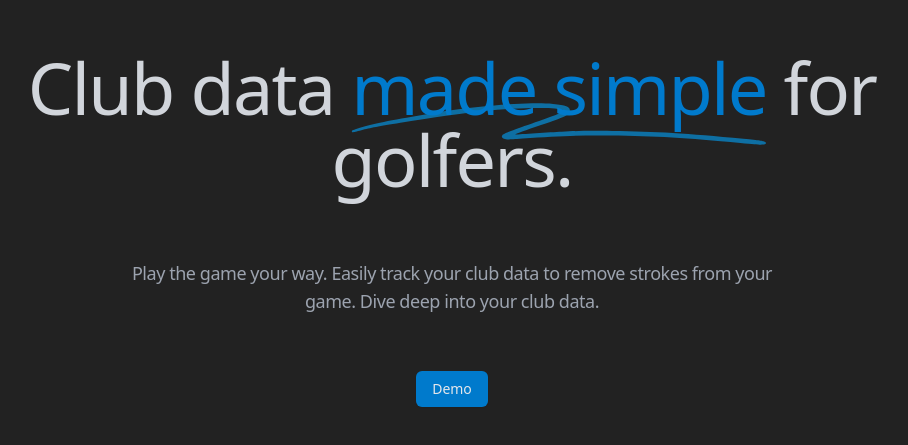
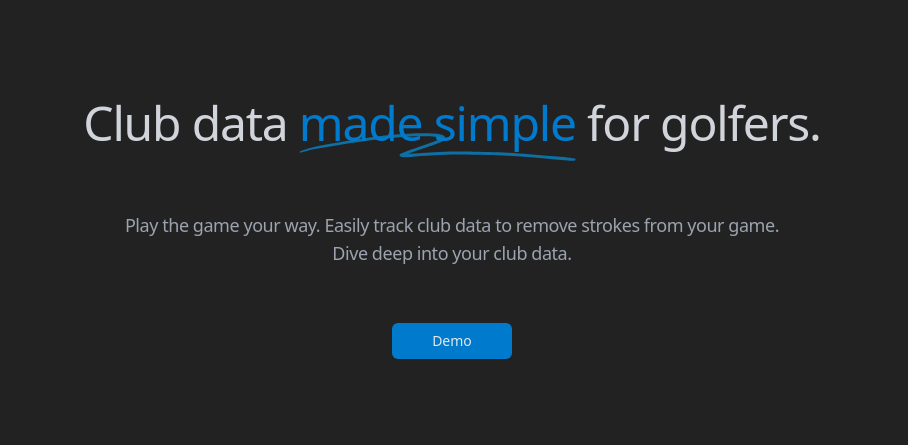
Before and after one commit to dougbeckwith/golf-stats-v2, a React (Create React App) app in the folder client/: page / in a window 1280 px wide. Shown: the part 203-648 px from the top of the page, without its empty margins (188-1096 px from the left). Built offline with nearby package versions, Linux system fonts and the light colour scheme; no server answers.

Commit message:
make buttong bigger landing page

```diff
--- a/client/src/pages/Landing.jsx
+++ b/client/src/pages/Landing.jsx
@@ -5,7 +5,7 @@ const Landing = () => {
   return (
     <div className='bg-dark-400 h-screen flex justify-center items-center'>
       <div className='pt-20 pb-16 text-center text-gray-400 lg:pt-32 mx-auto max-w-7xl px-4 sm:px-6 lg:px-8'>
-        <h1 className='mx-auto max-w-4xl font-display text-4xl font-medium tracking-tight text-slate-900 sm:text-7xl'>
+        <h1 className='mx-auto max-w-4xl font-display text-4xl font-medium tracking-tight text-slate-900 sm:text-5xl md:7xl'>
           Club data{' '}
           <span className='relative whitespace-nowrap text-blue-600'>
             <svg
@@ -20,8 +20,8 @@ const Landing = () => {
           for golfers.
         </h1>
         <p className='pt-10 mx-auto mt-6 max-w-2xl text-lg tracking-tight text-gray-500'>
-          Play the game your way. Easily track your club data to remove strokes
-          from your game. Dive deep into your club data.
+          Play the game your way. Easily track club data to remove strokes from
+          your game. Dive deep into your club data.
         </p>
         <div className='mt-10 flex justify-center gap-x-6'>
           {/* <Link to='/login'>
@@ -44,7 +44,7 @@ const Landing = () => {
             </button> */}
             <button
               type='button'
-              className='px-4 py-2 text-sm font-medium rounded-md shadow-sm text-gray-300 bg-blue-400 hover:bg-blue-300 '>
+              className='px-10 py-2 md:px-10 text-sm font-medium rounded-md shadow-sm text-gray-300 bg-blue-400 hover:bg-blue-300 '>
               Demo
             </button>
           </Link>
```
